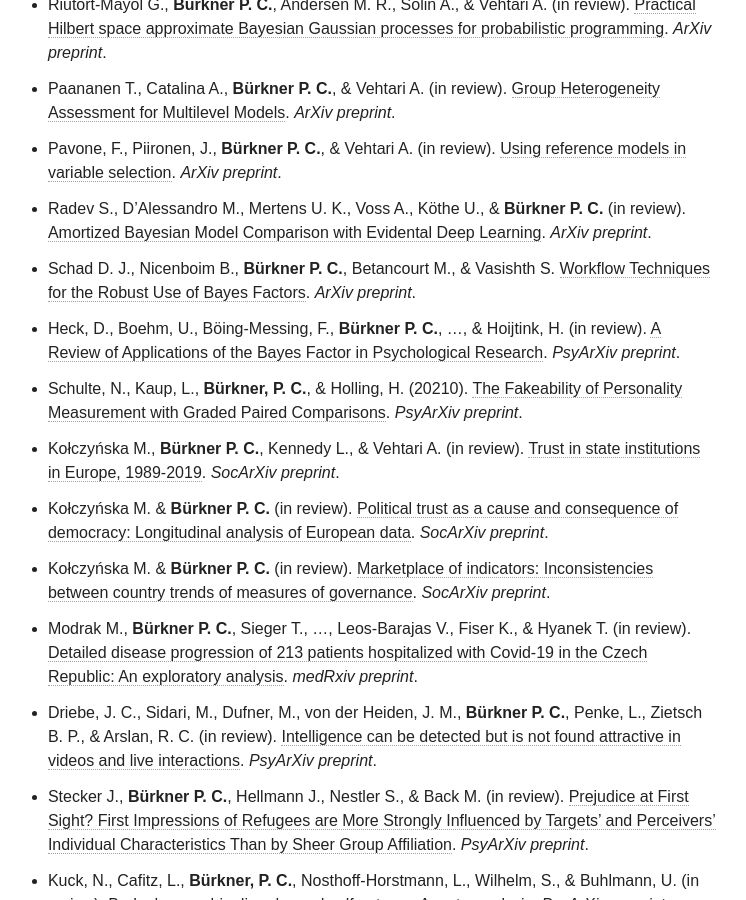
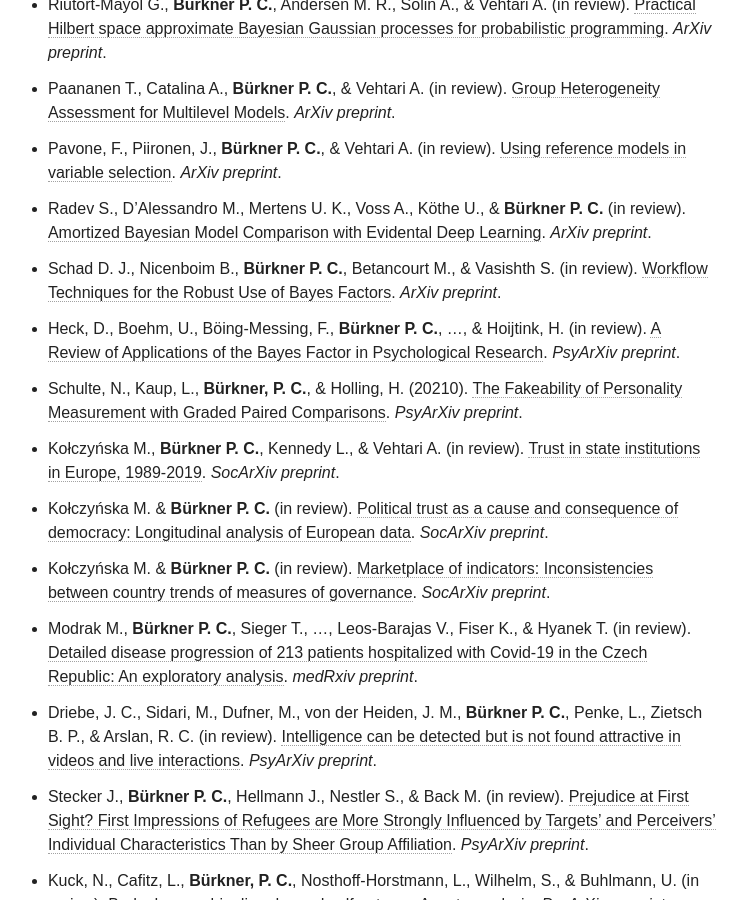
Before and after one commit to paul-buerkner/paul-buerkner.github.io, a Jekyll site: the page built from publications/index.md, in a window 1280 px wide and 900 px high, scrolled down 857 px. Shown: the whole window, without its empty margins (278-1024 px from the left). Built offline with Jekyll 4.4.1, drawn with Linux system fonts in a browser that asks for light colours; nearby versions of some CDN libraries.

Commit message:
fix typo

```diff
--- a/publications/index.md
+++ b/publications/index.md
@@ -13,7 +13,7 @@
 * Paananen T., Catalina A., **Bürkner P. C.**, & Vehtari A. (in review). [Group Heterogeneity Assessment for Multilevel Models](http://arxiv.org/abs/2005.02773). *ArXiv preprint*.
 * Pavone, F., Piironen, J., **Bürkner P. C.**, & Vehtari A. (in review). [Using reference models in variable selection](https://arxiv.org/abs/2004.13118). *ArXiv preprint*.
 * Radev S., D’Alessandro M., Mertens U. K., Voss A., Köthe U., & **Bürkner P. C.** (in review). [Amortized Bayesian Model Comparison with Evidental Deep Learning](https://arxiv.org/abs/2004.10629). *ArXiv preprint*.
-* Schad D. J., Nicenboim B., **Bürkner P. C.**, Betancourt M., & Vasishth S. [Workflow Techniques for the Robust Use of Bayes Factors](https://arxiv.org/abs/2103.08744). *ArXiv preprint*.
+* Schad D. J., Nicenboim B., **Bürkner P. C.**, Betancourt M., & Vasishth S. (in review). [Workflow Techniques for the Robust Use of Bayes Factors](https://arxiv.org/abs/2103.08744). *ArXiv preprint*.
 * Heck, D., Boehm, U., Böing-Messing, F., **Bürkner P. C.**, ..., & Hoijtink, H. (in review). [A Review of Applications of the Bayes Factor in Psychological Research](https://psyarxiv.com/cu43g/). *PsyArXiv preprint*.
 * Schulte, N., Kaup, L., **Bürkner, P. C.**, & Holling, H. (20210). [The Fakeability of Personality Measurement with Graded Paired Comparisons](https://psyarxiv.com/bs7he/). *PsyArXiv preprint*.
 * Kołczyńska M., **Bürkner P. C.**, Kennedy L., & Vehtari A. (in review). [Trust in state institutions in Europe, 1989-2019](https://osf.io/preprints/socarxiv/3v5g7/). *SocArXiv preprint*.
```
